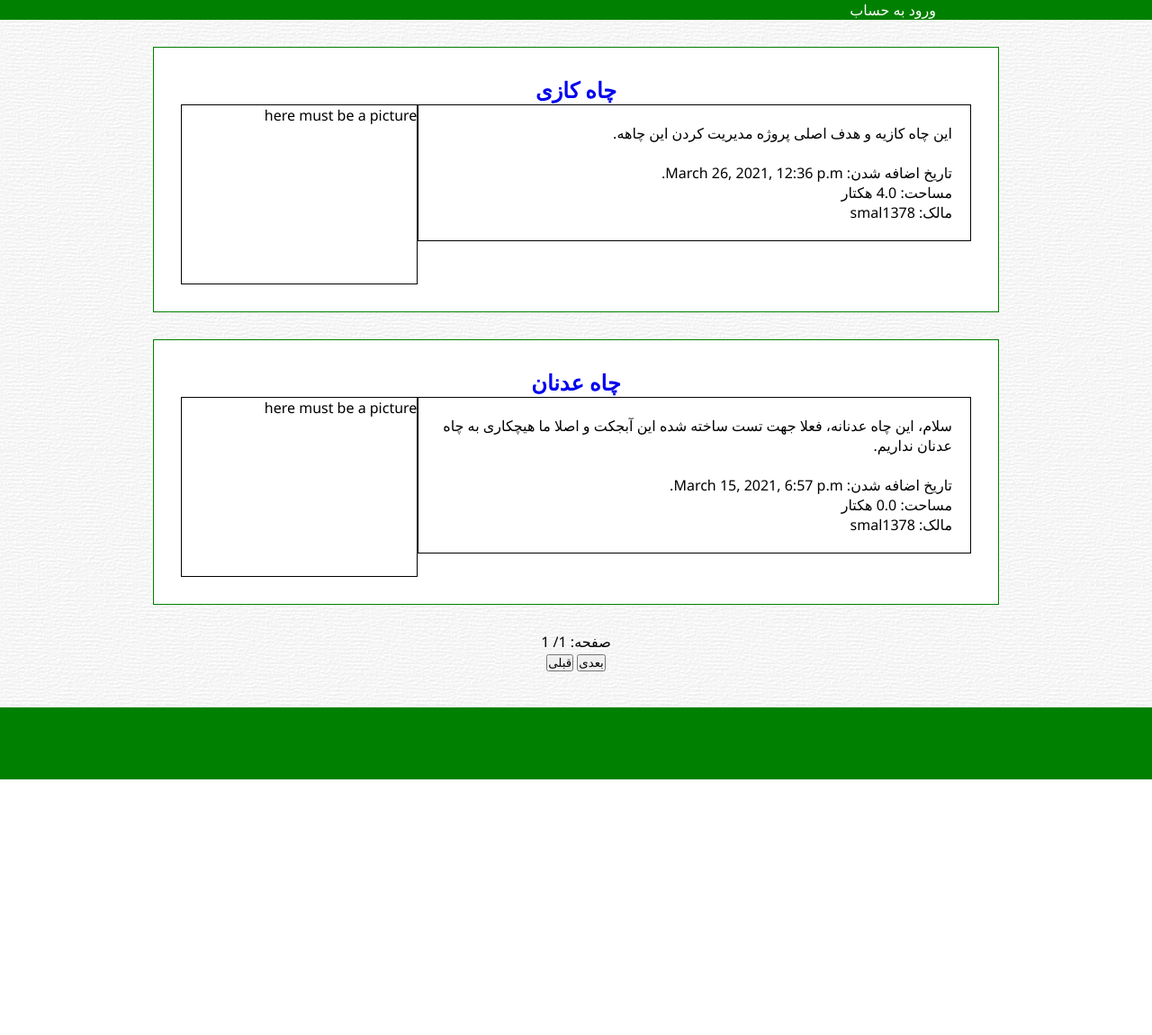
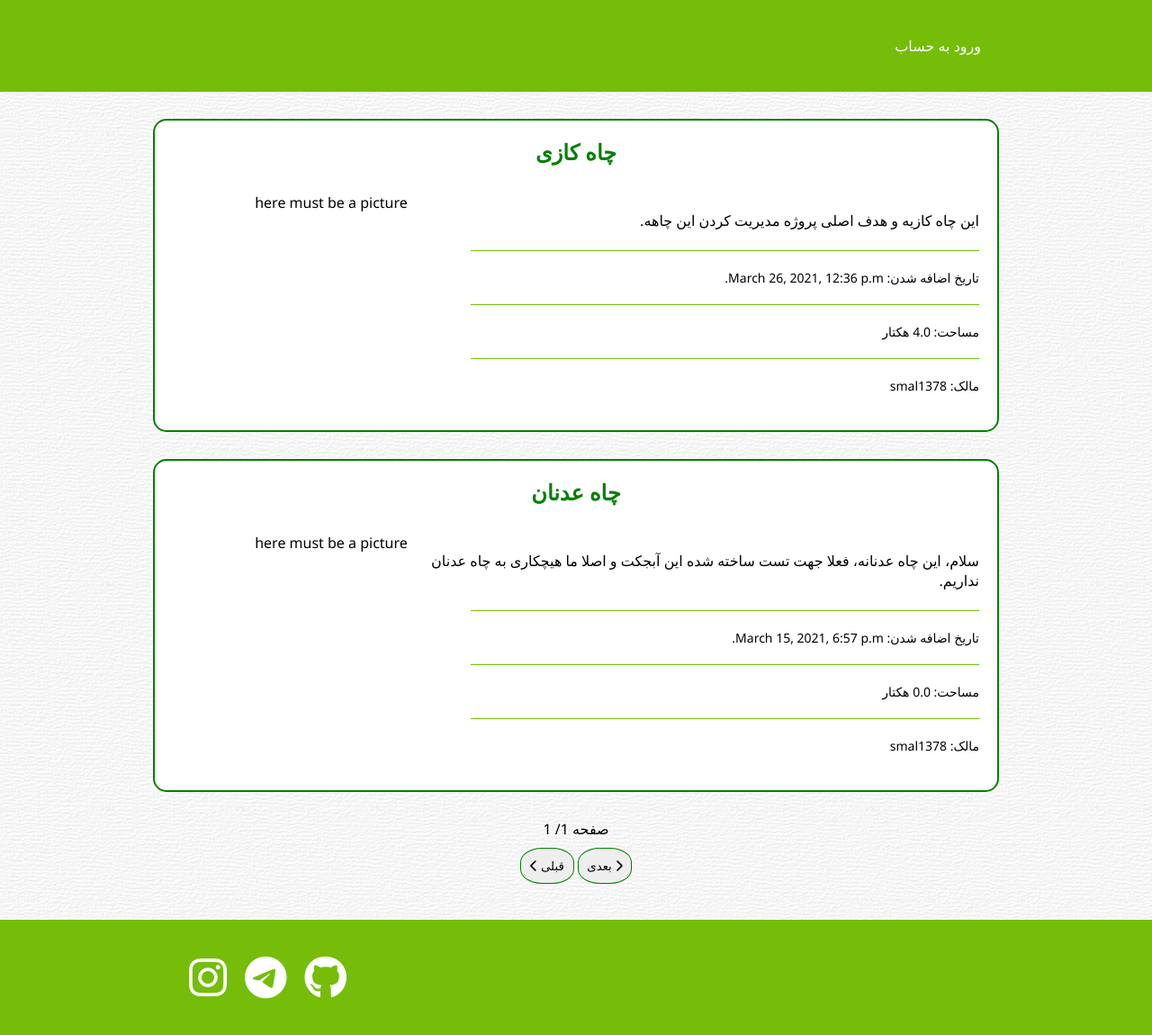
Before and after one commit to smal1378/Kazi, a Django app: page / in a window 1280 px wide. Shown: the whole page at 90% size. Before the commit the page ends 866 px from the top, so only its background shows below. Run offline with Django 3.2, Linux system fonts and the light colour scheme; data comes from the database, SQL or seed files in the repository; some libraries are stand-ins or nearby versions.

Commit message:
some morattabsazi

```diff
--- a/maps/static/maps/base.css
+++ b/maps/static/maps/base.css
@@ -1,29 +1,47 @@
+/* Reset */
 * {
     margin: 0;
     padding: 0;
     direction: rtl;
     box-sizing: border-box;
 }
+
+/* Main Styling*/
 a {
     text-decoration: none;
 }
+
 body {
     font-family: segoe ui, sans-serif;
     background: url("images/background.jpg") repeat;
 }
-#main_header {
-    background-color: green;
-}
-#header_container {
-    max-width: 800px;
+
+/* utility */
+.base-container {
+    max-width: 900px;
     margin: auto;
     overflow: auto;
 }
+
+/* header */
+#main_header {
+    background-color: #75bd09;
+    padding: 40px;
+}
+
 header a {
     color: white;
 }
-footer {
-    background-color: green;
+
+/* footer */
+#main-footer {
+    background-color: #75bd09;
+    margin-top: 40px;
     padding: 40px;
-    margin-top: 40px;
 }
+
+#main-footer a {
+    color: #fff;
+    padding-left: 20px;
+    float: left;
+}
--- a/maps/static/maps/home.css
+++ b/maps/static/maps/home.css
@@ -3,18 +3,25 @@
     margin: auto;
 }
 .map {
-    border: green 1px solid;
-    padding: 30px;
+    border: 2px solid green;
+    border-radius: 15px;
     margin: 30px;
     overflow: hidden;
-    background: none white;
+    background: none #fff;
 }
 .map h2 {
     text-align: center;
+    margin: 20px auto;
+    line-height: 30px;
+}
+.map h2 a {
+    color: green;
+    font-weight: bold;
+    display: inline-block;
+    padding-bottom: 10px;
 }
 .map .picture, .info {
     float: right;
-    border: black 1px solid;
 }
 .map .info {
     width: 70%;
@@ -22,11 +29,30 @@
 }
 .map p.more_info {
     margin-left: 50px;
+    border-top: 1px solid #75bd09;
+    padding: 20px 0;
+    font-size: 14px;
 }
 .map .picture {
     width: 30%;
-    height: 200px;
+    height: 230px;
 }
 .pagination {
     text-align: center;
 }
+
+.pagination p {
+    padding-bottom: 10px;
+}
+.pagination button {
+    text-align: center;
+    padding: 5px;
+    width: 60px;
+    height: 40px;
+    border-radius: 40%;
+    border: 1px solid green;
+    background-color: #eee;
+}
+.pagination button span {
+    font-size: 20px;
+}
--- a/maps/templates/maps/base.html
+++ b/maps/templates/maps/base.html
@@ -11,7 +11,7 @@
 <body>
     {% block header %}
     <header id="main_header">
-        <div id="header_container">
+        <div class="base-container">
             <div>
                 {% if user is none %}
                 <a href="{% url 'login' %}">ورود به حساب</a>
@@ -27,7 +27,12 @@
     {% endblock %}
 
     {% block footer %}
-    <footer>
+    <footer id="main-footer">
+        <div class="base-container">
+            <a href="#"><i class="fab fa-instagram fa-3x"></i></a>
+            <a href="#"><i class="fab fa-telegram-plane fa-3x"></i></a>
+            <a href="#"><i class="fab fa-github fa-3x"></i></a>
+        </div>
 
     </footer>
     {% endblock %}
--- a/maps/templates/maps/home.html
+++ b/maps/templates/maps/home.html
@@ -6,6 +6,7 @@
     {% load static %}
     {% block link_css %}
     <link rel="stylesheet" href="{% static 'maps/home.css' %}">
+    <script src="https://kit.fontawesome.com/408c969056.js" crossorigin="anonymous"></script>
     {% endblock %}
     <title>{% block title %} Kazi | Home {% endblock %}</title>
 </head>
@@ -14,7 +15,7 @@
     <div id="home_container">
         {% for map in maps %}
             <div class="map">
-                <a href="#"><h2>{{ map.name }}</h2></a>
+                <h2><a href="#">{{ map.name }}</a></h2>
                 <div class="info">
                     <p>{{ map.notes }}</p>
                     <br>
@@ -31,13 +32,14 @@
             <!-- map -->
         {% endfor %}
         <div class="pagination">
-            <p>صفحه: {{page}}/ {{total_pages}}</p>
+            <p>صفحه {{page}}/ {{total_pages}}</p>
             <form method="post">
             {% csrf_token %}
-            <button name="next" id="next">بعدی</button>
-            <button name="prev" id="prev">قبلی</button>
+            <button name="next" id="next"><i class="fas fa-chevron-right"></i> بعدی</button>
+            <button name="prev" id="prev">قبلی <i class="fas fa-chevron-left"></i></button>
             <input type="hidden" name="page" value="{{page}}">
             </form>
+
         </div>
     <!--pagination -->
     </div>
```
